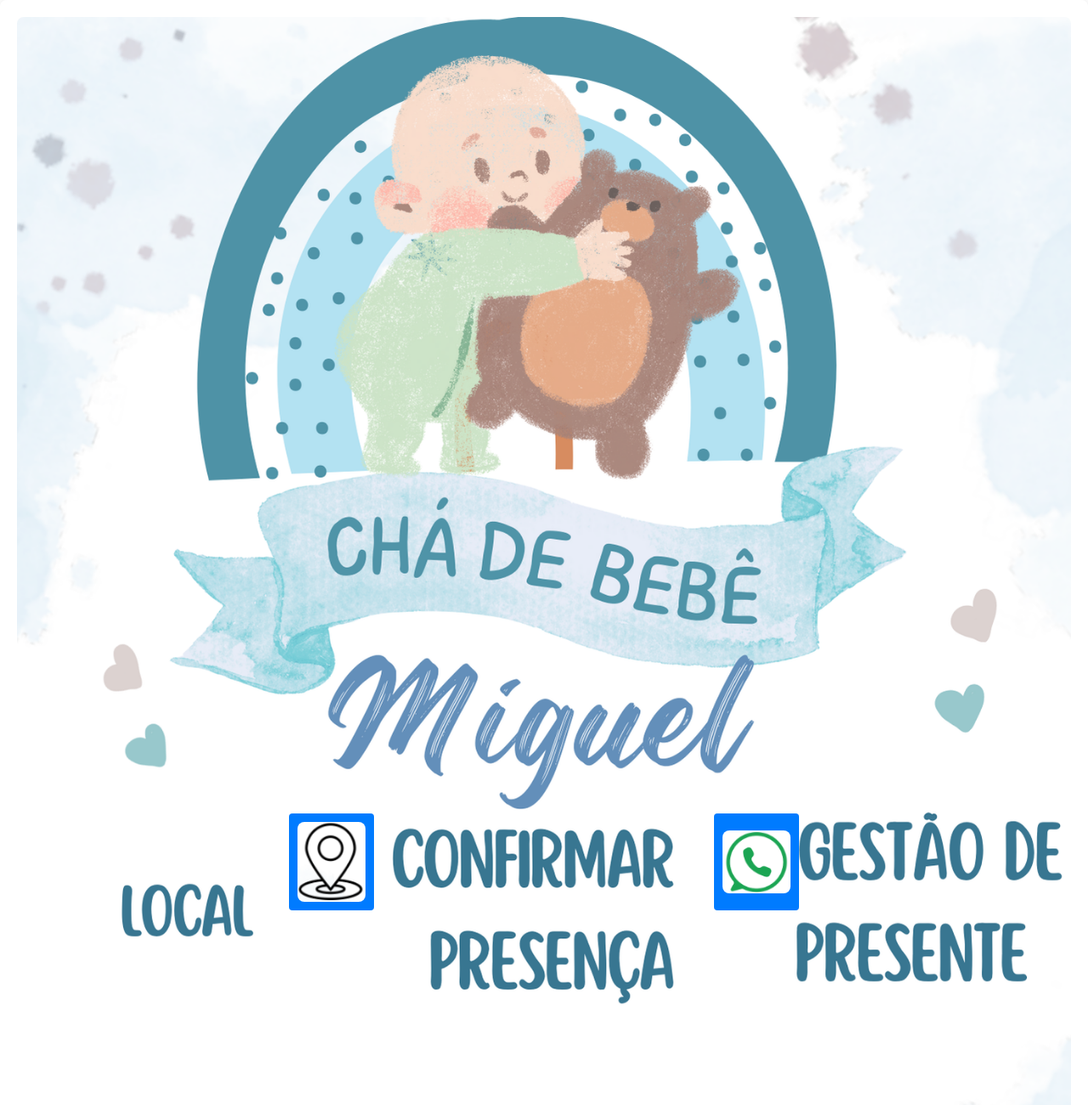
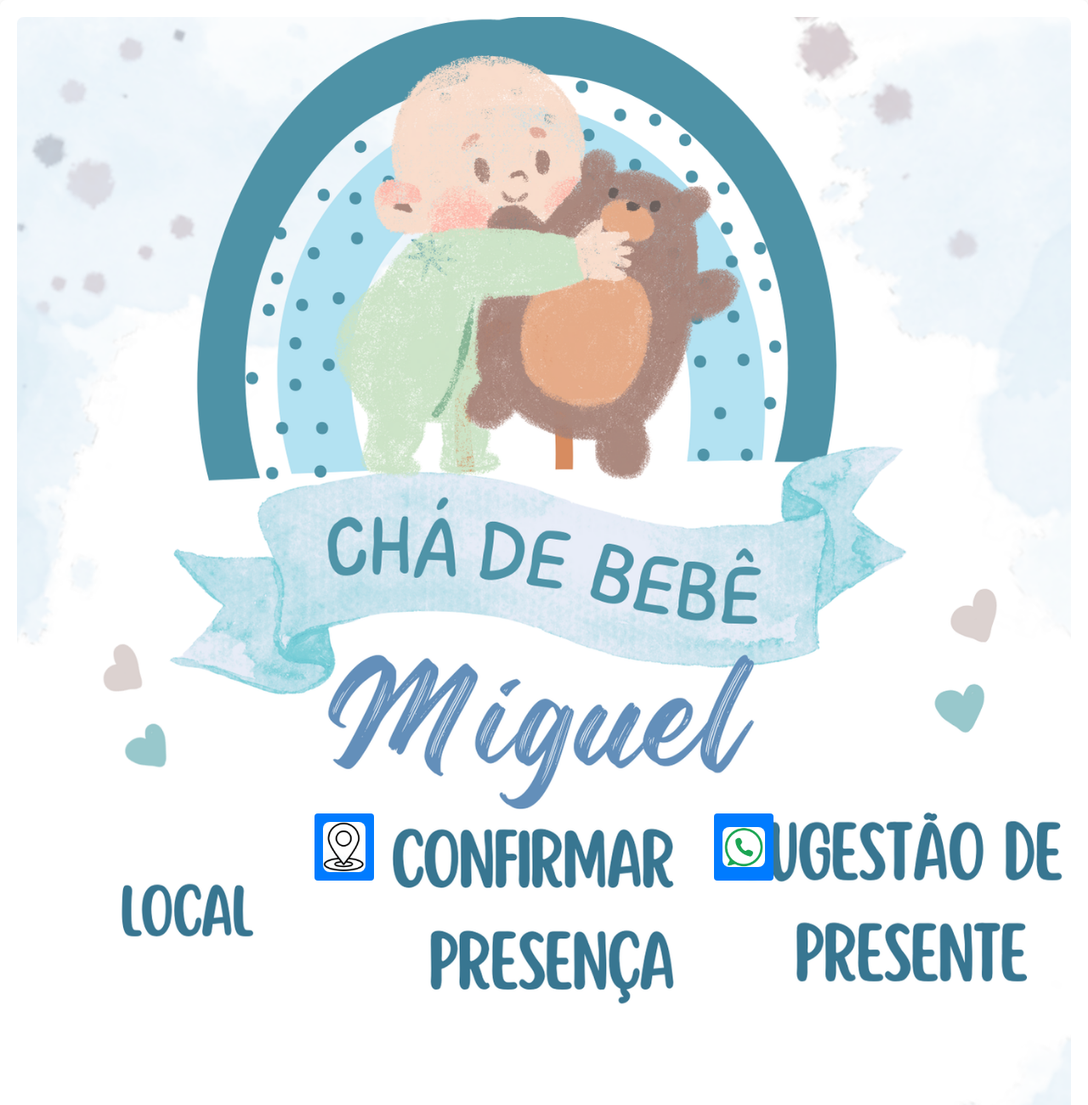
Before and after one commit to luanL-1/Convite, a plain HTML site: page index.html in a window 1280 px wide. Shown: the top 1300 px of the page at 85% size. Drawn offline with Linux system fonts and the light colour scheme.

Commit message:
Update index.html

```diff
--- a/index.html
+++ b/index.html
@@ -46,7 +46,7 @@
       justify-content: center;
     }
     .buttons-container button img {
-      width: 80px; /* Tamanho da imagem dos botões */
+      width: 50px; /* Tamanho da imagem dos botões */
       height: auto; /* Mantém a proporção */
     }
     .buttons-container button:hover {
```
